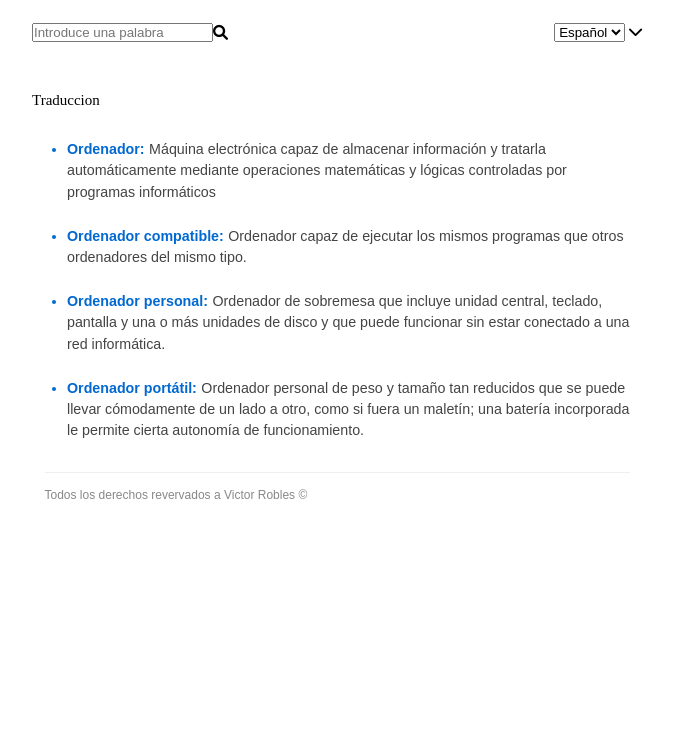
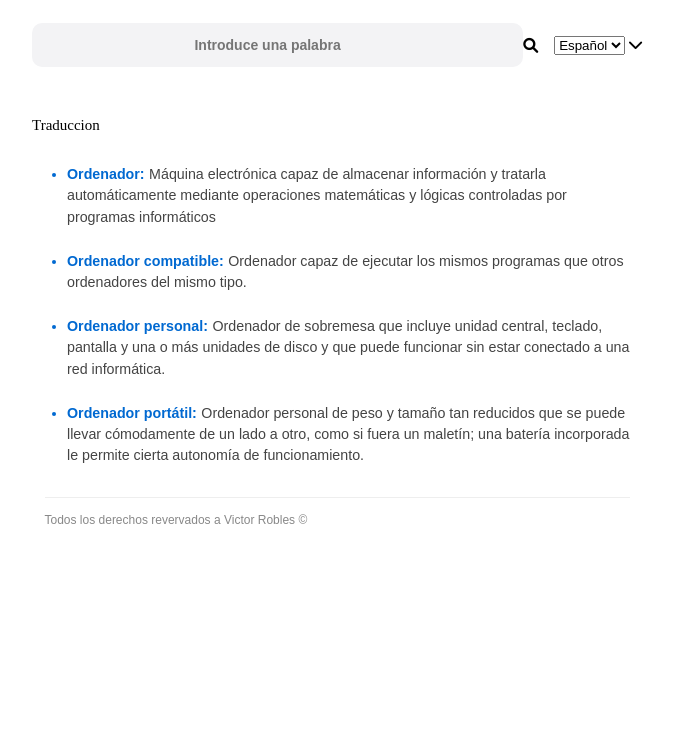
Before and after one commit to Isabela2701/Web-Taller2.2_Zambrano_Lopez_36632, a plain HTML site: page index.html in a window 1280 px wide. Shown: the part 62-800 px from the top of the page, without its empty margins (303-976 px from the left). Drawn offline with Linux system fonts and the light colour scheme; files that its build step writes are made by us from their sources; files whose address does not match are found by name.

Commit message:
Estilos.css
Caja de busqueda input

```diff
--- a/estilos.css
+++ b/estilos.css
@@ -61,6 +61,24 @@ html {
     align-items: center;
 }
 
+.caja__busqueda input {
+    width: 100%;
+    height: 44px;
+    background-color: #f3f3f5;
+    border: none;
+    border-radius: 10px;
+    padding: 0 40px 0 20px;
+    font-size: 14px;
+    font-weight: 600;
+    color: #444444;
+    text-align: center;
+    outline: none;
+}
+
+.caja__idioma{
+
+}
+
 .Lista__significados {
     max-width: 39rem;
     margin: 2rem auto;
```
